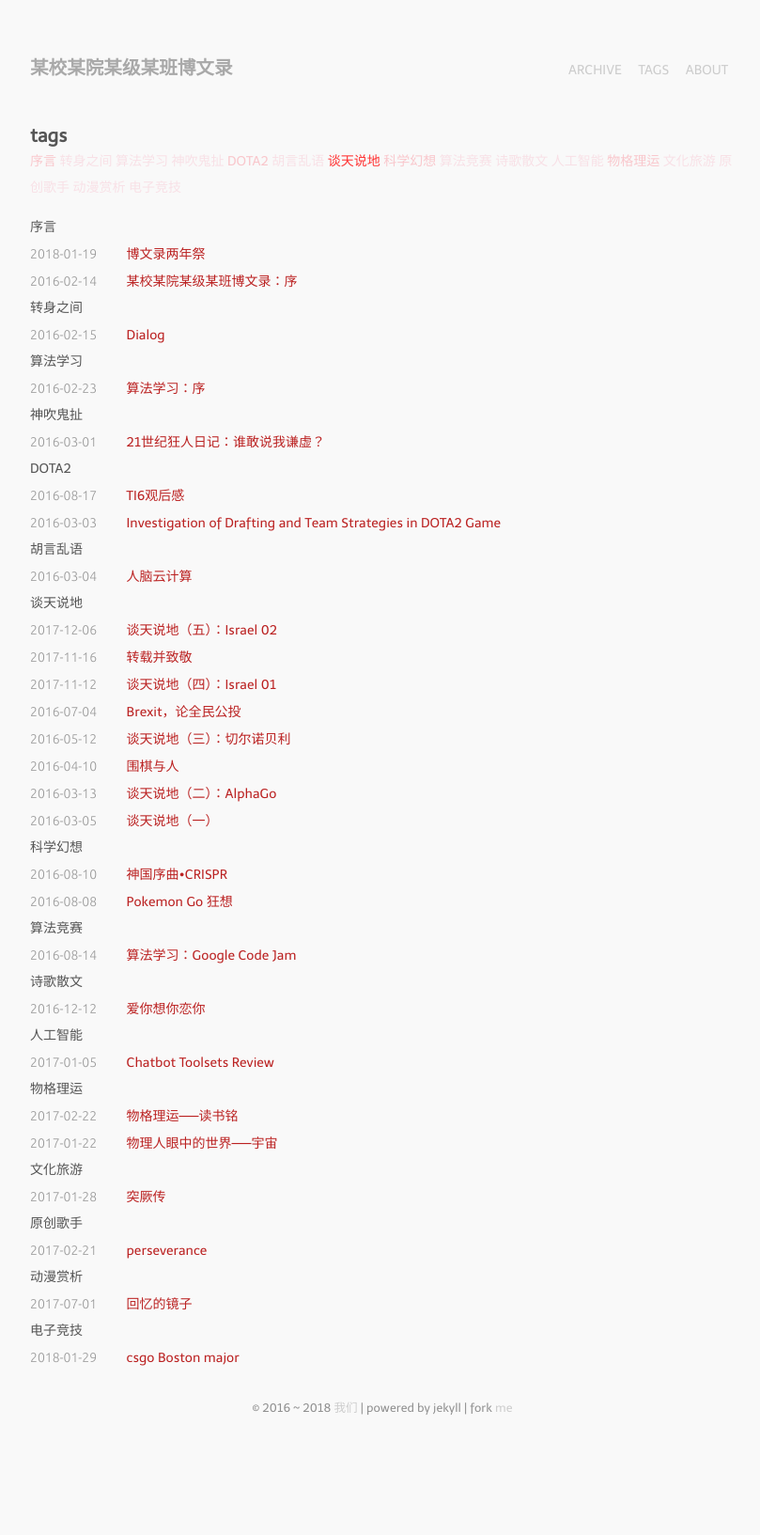
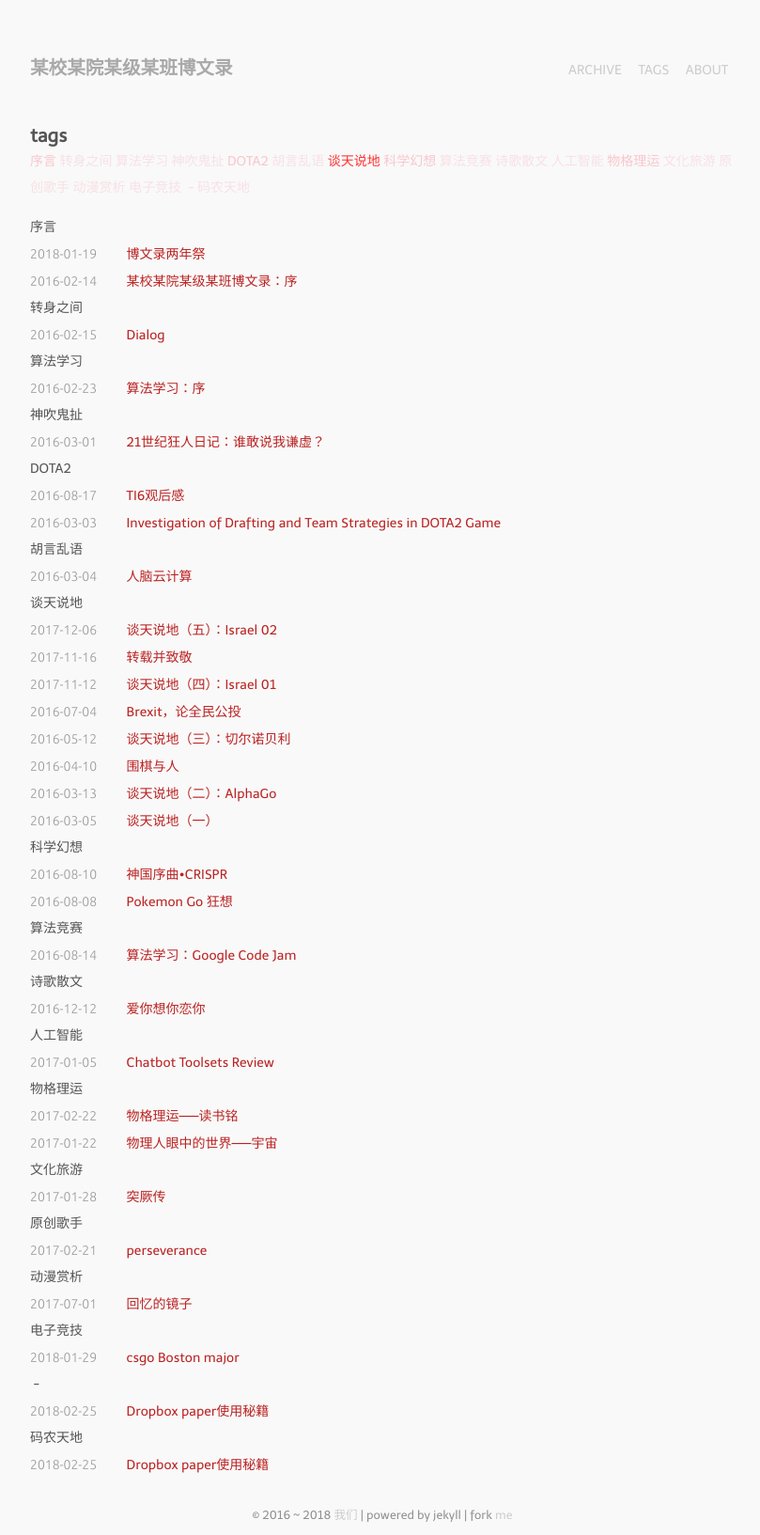
Before and after one commit to pkuphys/pkuphys.github.io, a Jekyll site: the page built from tags.markdown, in a window 1280 px wide. Shown: the whole page at 94% size, without its empty margins (233-1042 px from the left). Built offline with Jekyll 4.4.1, drawn with Linux system fonts in a browser that asks for light colours; nearby versions of some CDN libraries; some web fonts are replaced; before the commit the page ends 1519 px from its top, so only the background shows below that.

Commit message:
Update 2018-02-25-dropbox-paper-usage.markdown
by prc to adapt the tag & author

```diff
--- a/_posts/2018-02-25-dropbox-paper-usage.markdown
+++ b/_posts/2018-02-25-dropbox-paper-usage.markdown
@@ -1,4 +1,11 @@
-# Dropbox paper使用秘籍
+---
+title: Dropbox paper使用秘籍
+author: Zebo
+layout: post
+tags:
+  - 码农天地
+---
+
 开始只是跟着公司一起用，后来发现Dropbox的这个新功能确实蛮好用，强于Google dox，尤其适用于多人合作完成某项Task。
 
 
```
